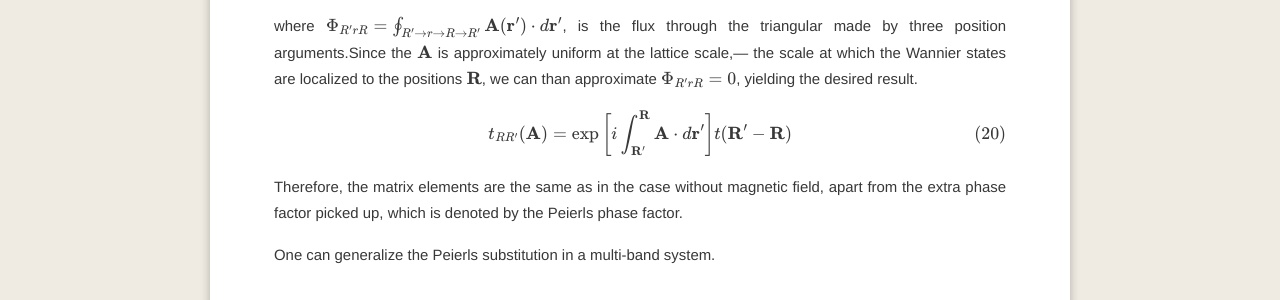
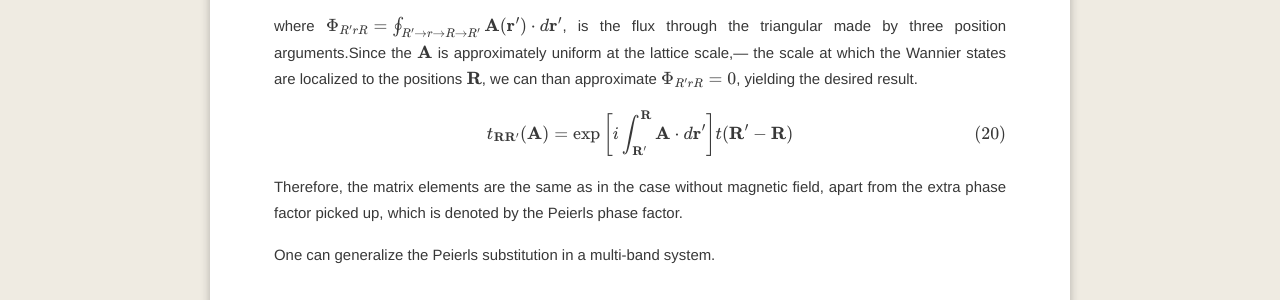
Before and after one commit to shuaichenphysics/shuaichenphysics.github.io, a Jekyll site: the page built from _posts/2023-11-16-Periels_substitution.md, in a window 1280 px wide and 900 px high, scrolled down 2039 px. Shown: the part 149-449 px from the top of the window. Built offline with Jekyll 4.4.1, drawn with Linux system fonts in a browser that asks for light colours; formulas are drawn with MathJax 3; comment, search, counter and statistics services are not loaded.

Commit message:
modify 2023-11-16-Perierls_substitution.md

```diff
--- a/_posts/2023-11-16-Periels_substitution.md
+++ b/_posts/2023-11-16-Periels_substitution.md
@@ -131,7 +131,7 @@ $$\mathbf{R}$$, we can than approximate $$\Phi_{R^{\prime}rR}=0$$, yielding
 the desired result.
 
 $$
-t_{RR^{\prime}}(\mathbf{A})=\exp\left[i\int_{\mathbf{R}^{\prime}}^{\mathbf{R}}\mathbf{A}\cdot d\mathbf{r}^{\prime}\right]t(\mathbf{R}^{\prime}-\mathbf{R})
+t_{\mathbf R\mathbf R^{\prime}}(\mathbf{A})=\exp\left[i\int_{\mathbf{R}^{\prime}}^{\mathbf{R}}\mathbf{A}\cdot d\mathbf{r}^{\prime}\right]t(\mathbf{R}^{\prime}-\mathbf{R})
 $$
 
 Therefore, the matrix elements are the same as in the case without
```
